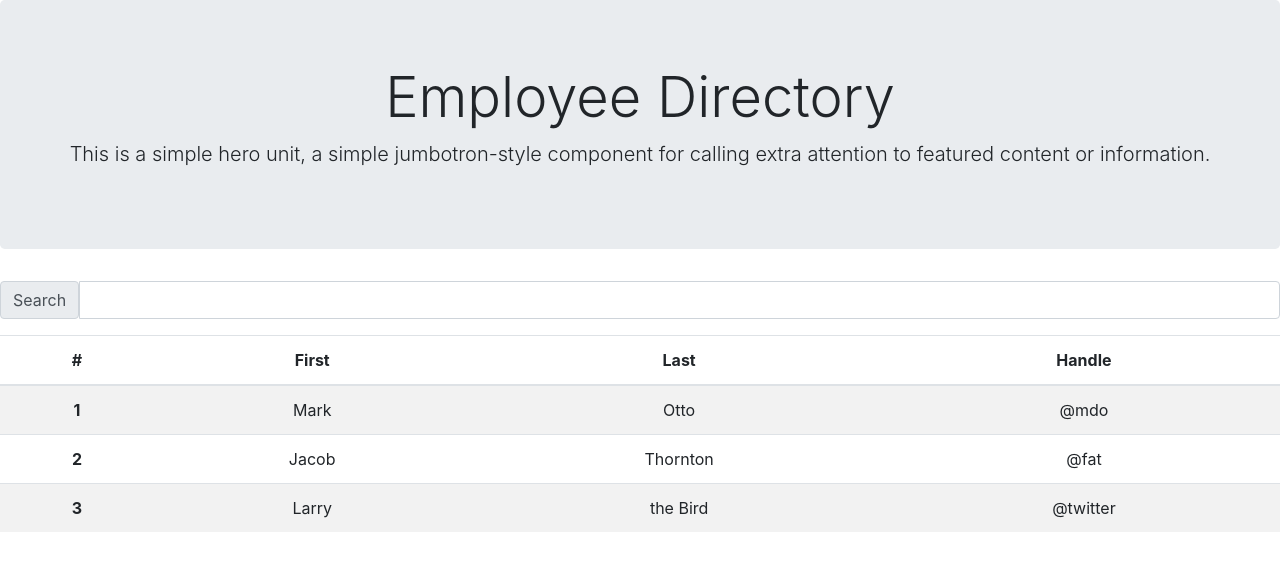
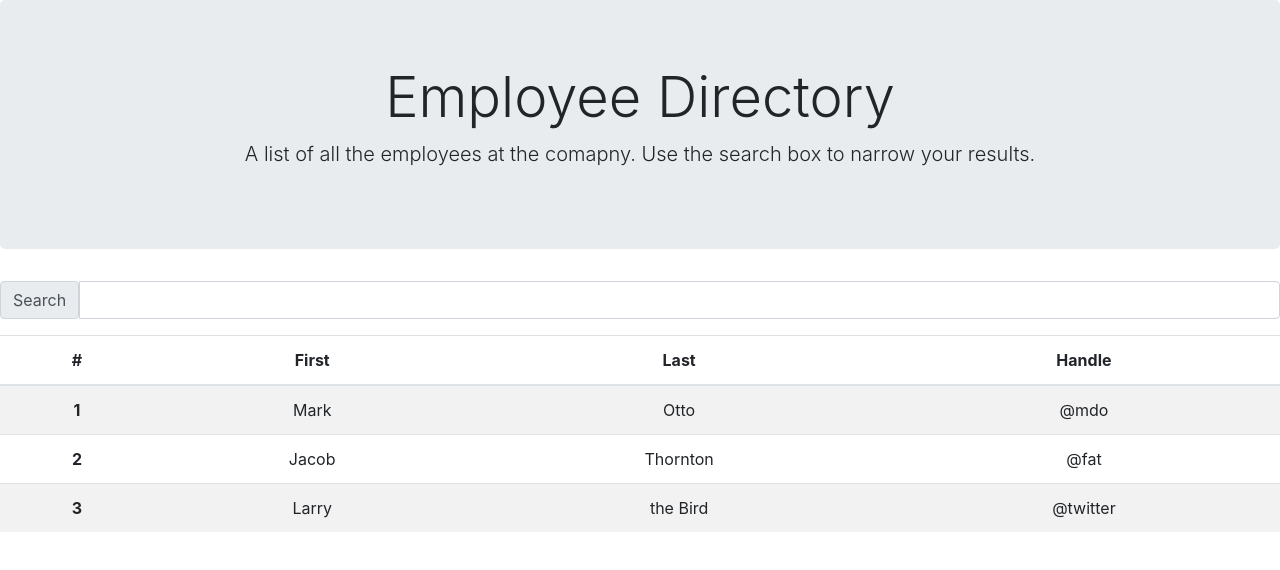
Before and after one commit to marisanesmith/employee-directory-react, a React (Create React App) app in the folder employeedirectory/: page / in a window 1280 px wide. Shown: the top 570 px of the page. Built offline with nearby package versions, Linux system fonts and the light colour scheme.

Commit message:
updated jumbotron index.js

```diff
--- a/employeedirectory/src/components/Jumbotron/index.js
+++ b/employeedirectory/src/components/Jumbotron/index.js
@@ -5,7 +5,7 @@ function Jumbotron() {
     return (
     <div className="jumbotron">
         <h1 className="display-4">Employee Directory</h1>
-        <p className="lead">This is a simple hero unit, a simple jumbotron-style component for calling extra attention to featured content or information.</p>
+        <p className="lead">A list of all the employees at the comapny. Use the search box to narrow your results.</p>
     </div>
   );
 }
```
